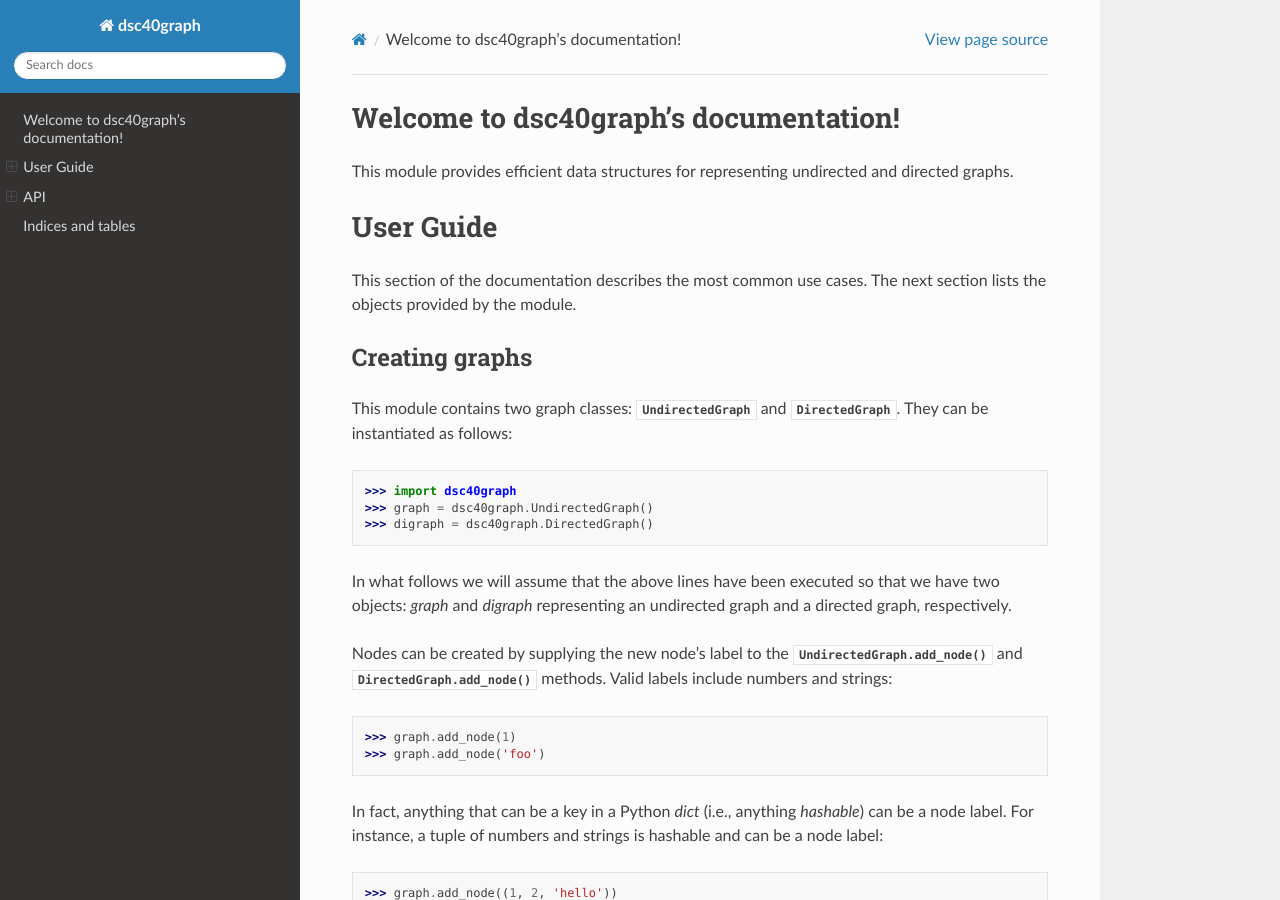
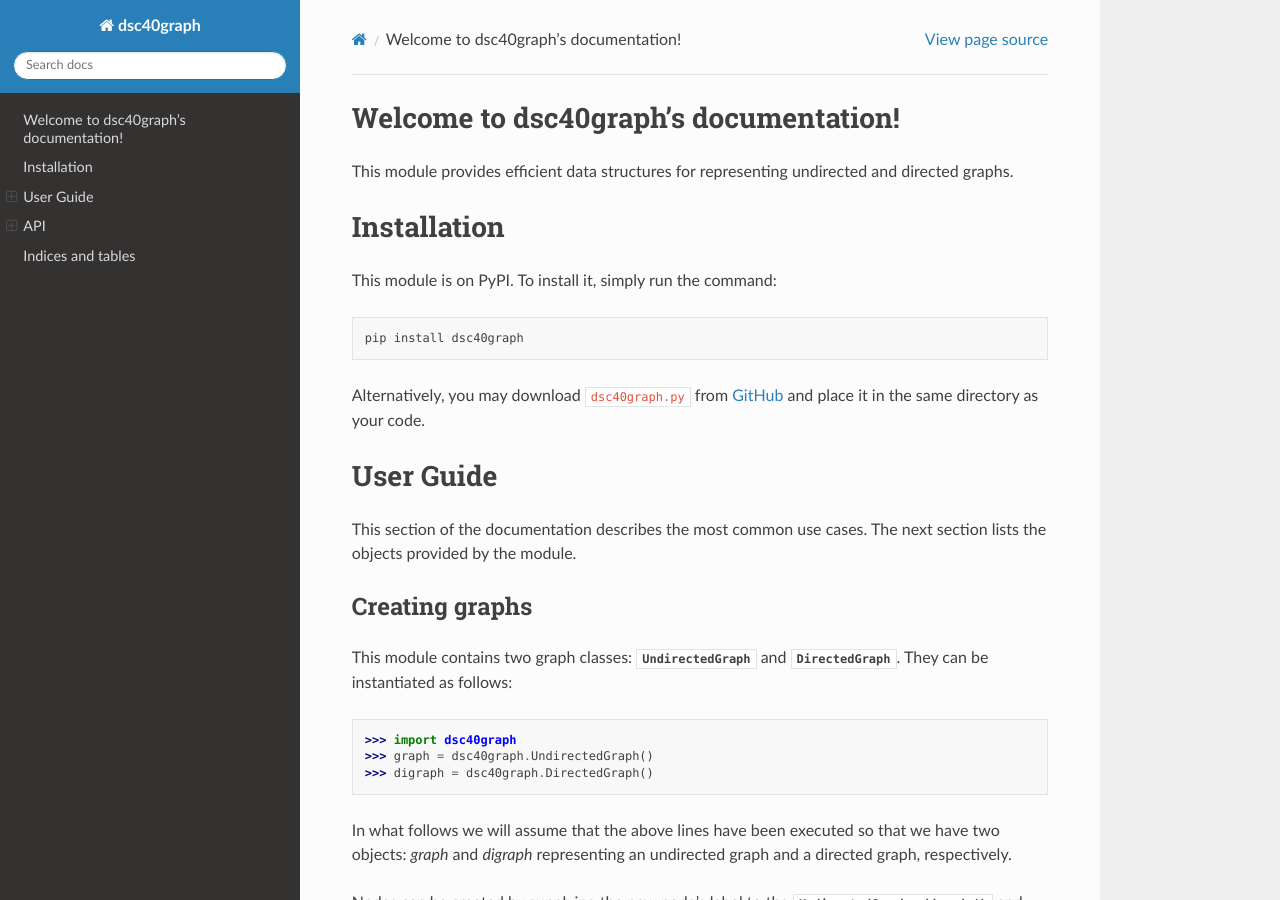
Before and after one commit to eldridgejm/dsc40graph, a Sphinx documentation site: the page built from docs/source/index.rst, in a window 1280 px wide and 900 px high. Built offline with Sphinx 7.4.7 and the Read the Docs theme 2.0.0, drawn with Linux system fonts in a browser that asks for light colours.

Commit message:
Added docs.

```diff
--- a/docs/source/index.rst
+++ b/docs/source/index.rst
@@ -15,6 +15,19 @@
 
 This module provides efficient data structures for representing undirected and
 directed graphs.
+
+
+Installation
+============
+
+This module is on PyPI. To install it, simply run the command:
+
+.. code::
+
+    pip install dsc40graph
+
+Alternatively, you may download :code:`dsc40graph.py` from `GitHub <https://raw.githubusercontent.com/eldridgejm/dsc40graph/master/dsc40graph.py>`_
+and place it in the same directory as your code.
 
 User Guide
 ==========
```
Also changed, not shown: README.md (+4 -0 lines).
